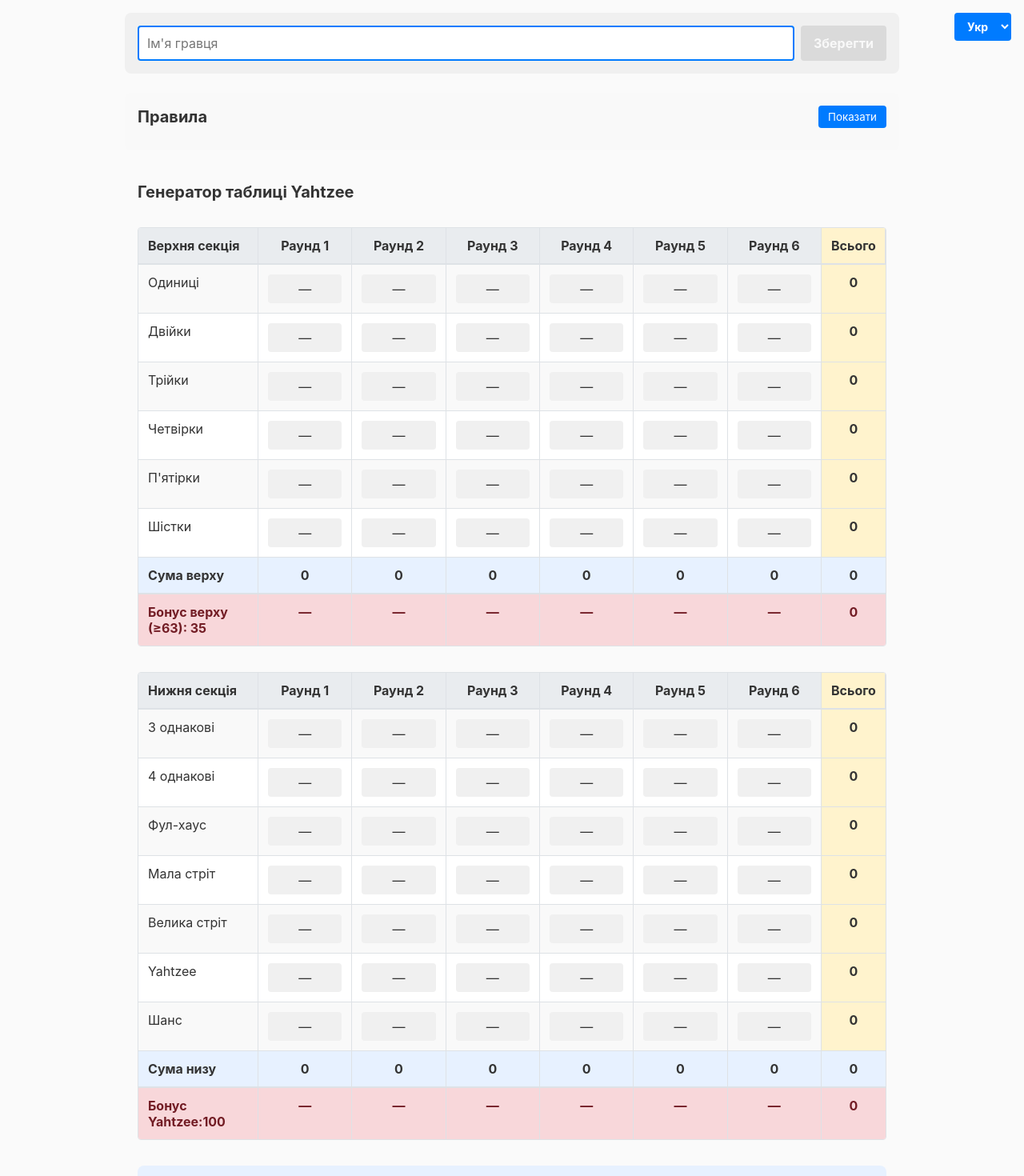
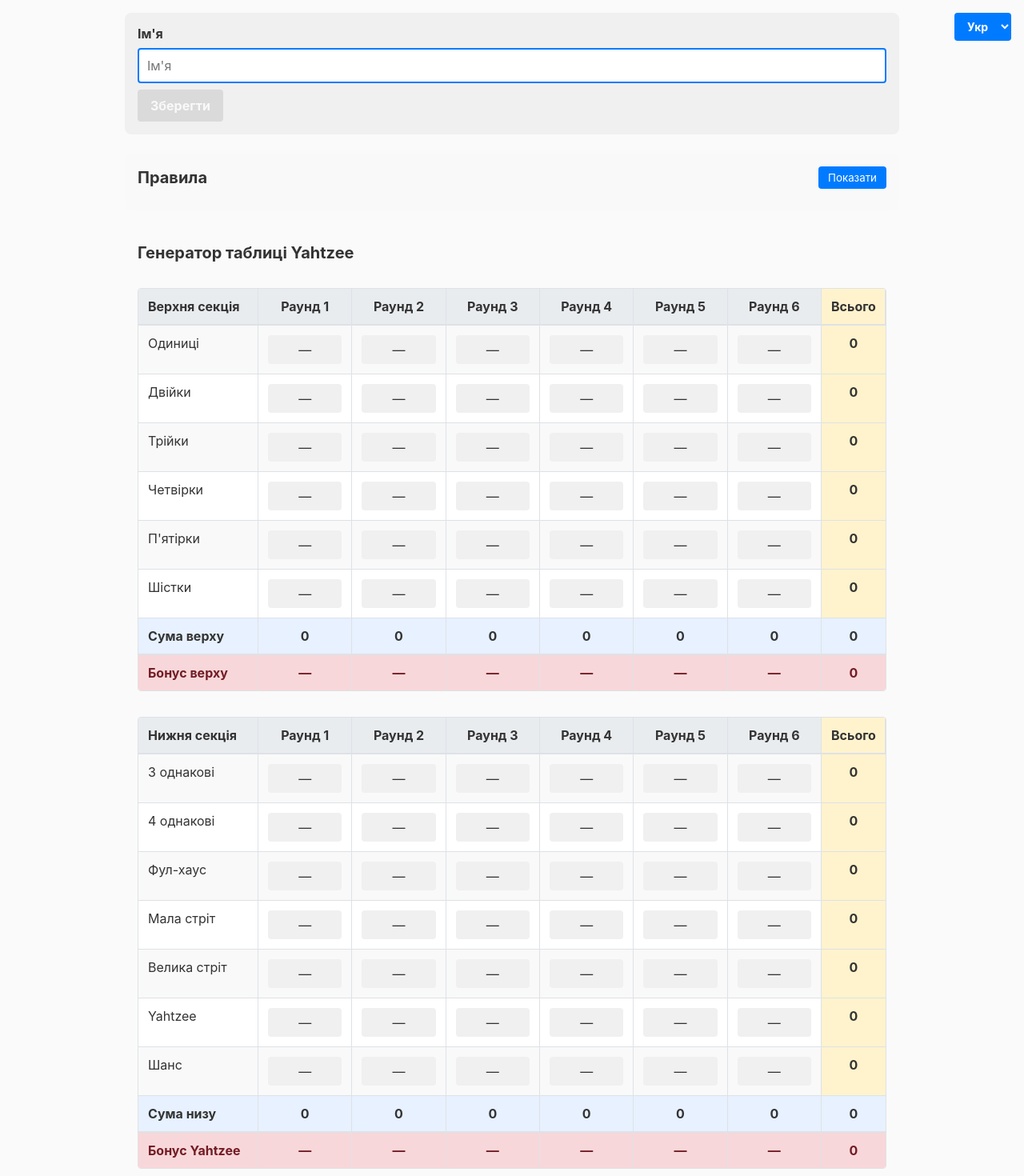
Before and after one commit to melnickforever/yahtzee, a Next.js app: page / in a window 1280 px wide. Shown: the top 1470 px of the page at 80% size. Built offline with nearby package versions, Linux system fonts and the light colour scheme.

Commit message:
Add label. Translatin fix

```diff
--- a/app/i18n.ts
+++ b/app/i18n.ts
@@ -6,7 +6,7 @@
     rules: 'Правила',
     hideRules: 'Приховати',
     showRules: 'Показати',
-    playerName: 'Ім\'я гравця',
+    playerName: 'Ім\'я',
     playerNameSave: 'Зберегти',
     round: 'Раунд',
     score: 'Очки',
@@ -38,8 +38,8 @@
       },
     },
     bonuses: {
-      upperBonus: 'Бонус верху (≥63): 35',
-      yahtzeeBonus: 'Бонус Yahtzee:100',
+      upperBonus: 'Бонус верху',
+      yahtzeeBonus: 'Бонус Yahtzee',
     },
     rules_table: {
       combination: 'Комбінація',
@@ -90,7 +90,7 @@
     rules: 'Rules',
     hideRules: 'Hide',
     showRules: 'Show',
-    playerName: 'Player Name',
+    playerName: 'Name',
     playerNameSave: 'Save',
     round: 'Round',
     score: 'Score',
@@ -122,8 +122,8 @@
       },
     },
     bonuses: {
-      upperBonus: 'Upper Bonus (≥63):35',
-      yahtzeeBonus: 'Yahtzee Bonus:100',
+      upperBonus: 'Upper Bonus',
+      yahtzeeBonus: 'Yahtzee Bonus',
     },
     rules_table: {
       combination: 'Combination',
--- a/app/page.tsx
+++ b/app/page.tsx
@@ -34,8 +34,13 @@
               </button>
             </div>
           ) : (
-            <div style={{ display: 'flex', gap: '8px' }}>
+            <div>
+              <label htmlFor="playerNameInput" className="player-label">
+                {t.playerName}
+              </label>
+              <div style={{ display: 'flex', gap: '8px', flexWrap: 'wrap' }}>
                 <input
+                  id="playerNameInput"
                   type="text"
                   value={playerName}
                   onChange={(e) => setPlayerName(e.target.value)}
@@ -50,6 +55,7 @@
                   {t.playerNameSave}
                 </button>
               </div>
+            </div>
           )}
         </div>
         <RulesReference language={language} />
```
Lines whose indentation alone changed are shown as unchanged.
